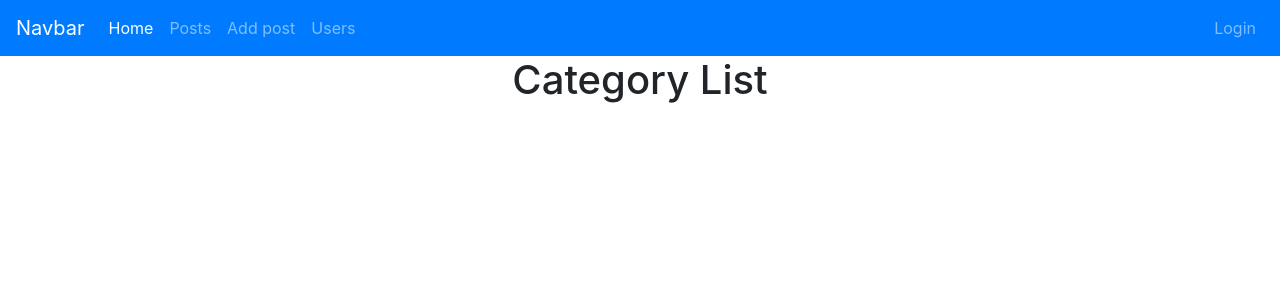
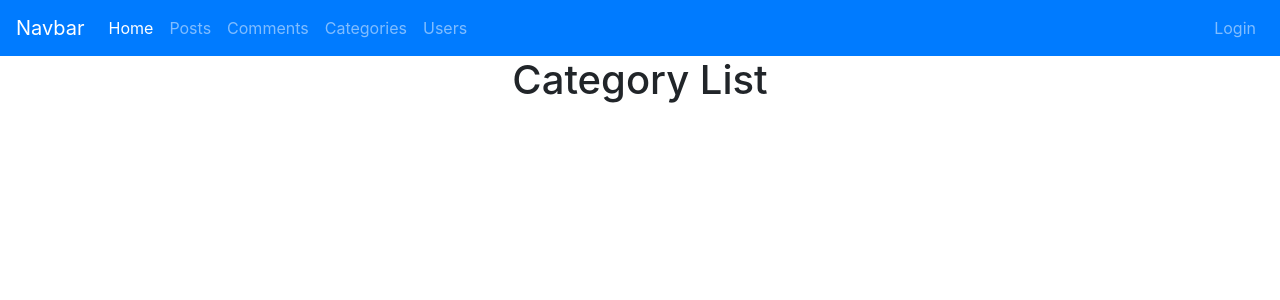
Before and after one commit to WhiteJamer/django_blog, a Django app: page /categories/ in a window 1280 px wide. Shown: the top 300 px of the page. Run offline with Django 3.2, Linux system fonts and the light colour scheme; data that the repository does not hold is empty; some libraries are stand-ins or nearby versions.

Commit message:
Update base.html navbar

```diff
--- a/templates/base.html
+++ b/templates/base.html
@@ -27,7 +27,10 @@
                 <a class="nav-link" href="{% url 'postmanager:post_list' %}">Posts</a>
             </li>
             <li class="nav-item">
-                <a class="nav-link" href="{% url 'postmanager:post_add' %}">Add post</a>
+                <a class="nav-link" href="{% url 'commentmanager:comment_list' %}">Comments</a>
+            </li>
+            <li class="nav-item">
+                <a class="nav-link" href="{% url 'categorymanager:category_list' %}">Categories</a>
             </li>
             <li class="nav-item">
                 <a class="nav-link" href="{% url 'uprofile:user_list' %}">Users</a>
```
